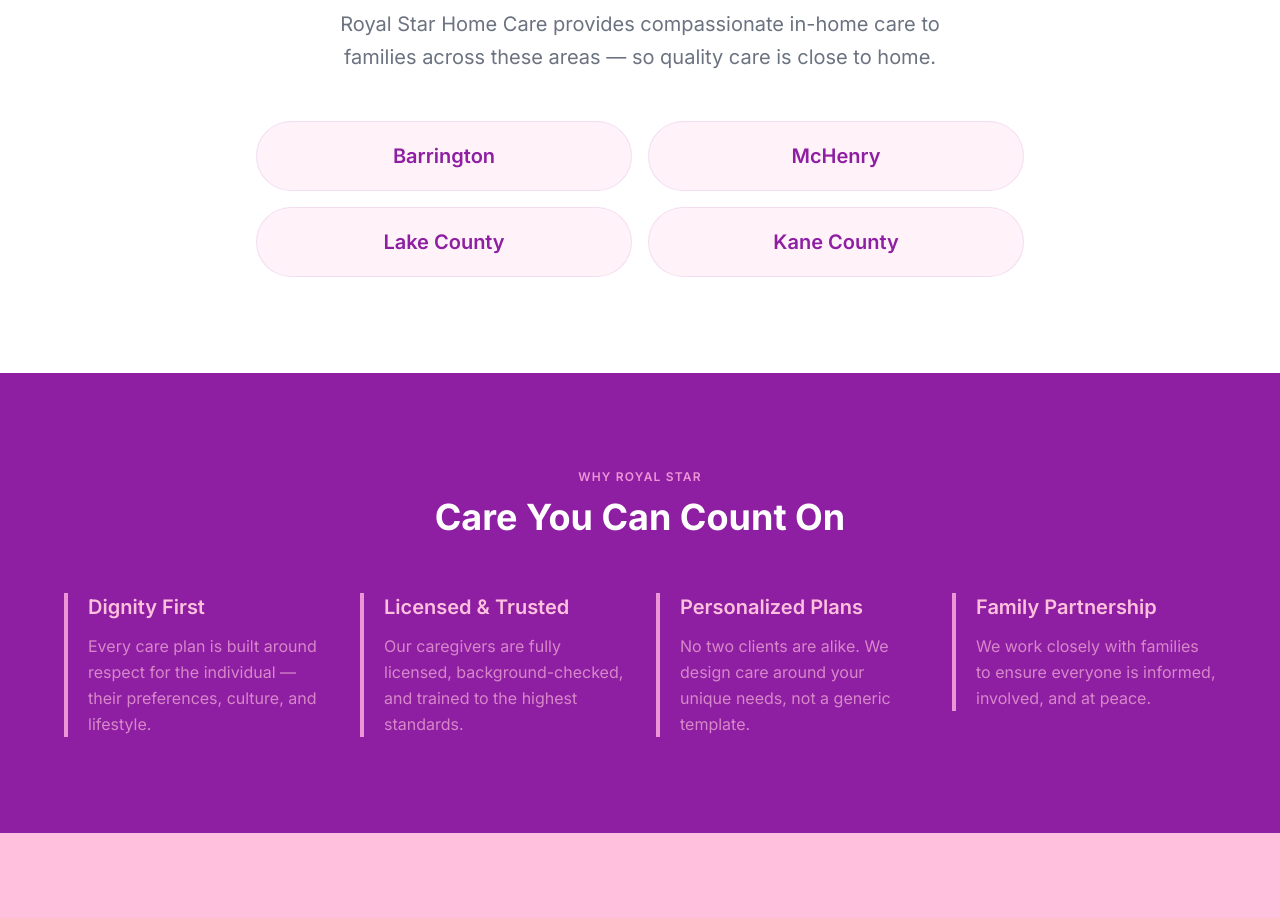
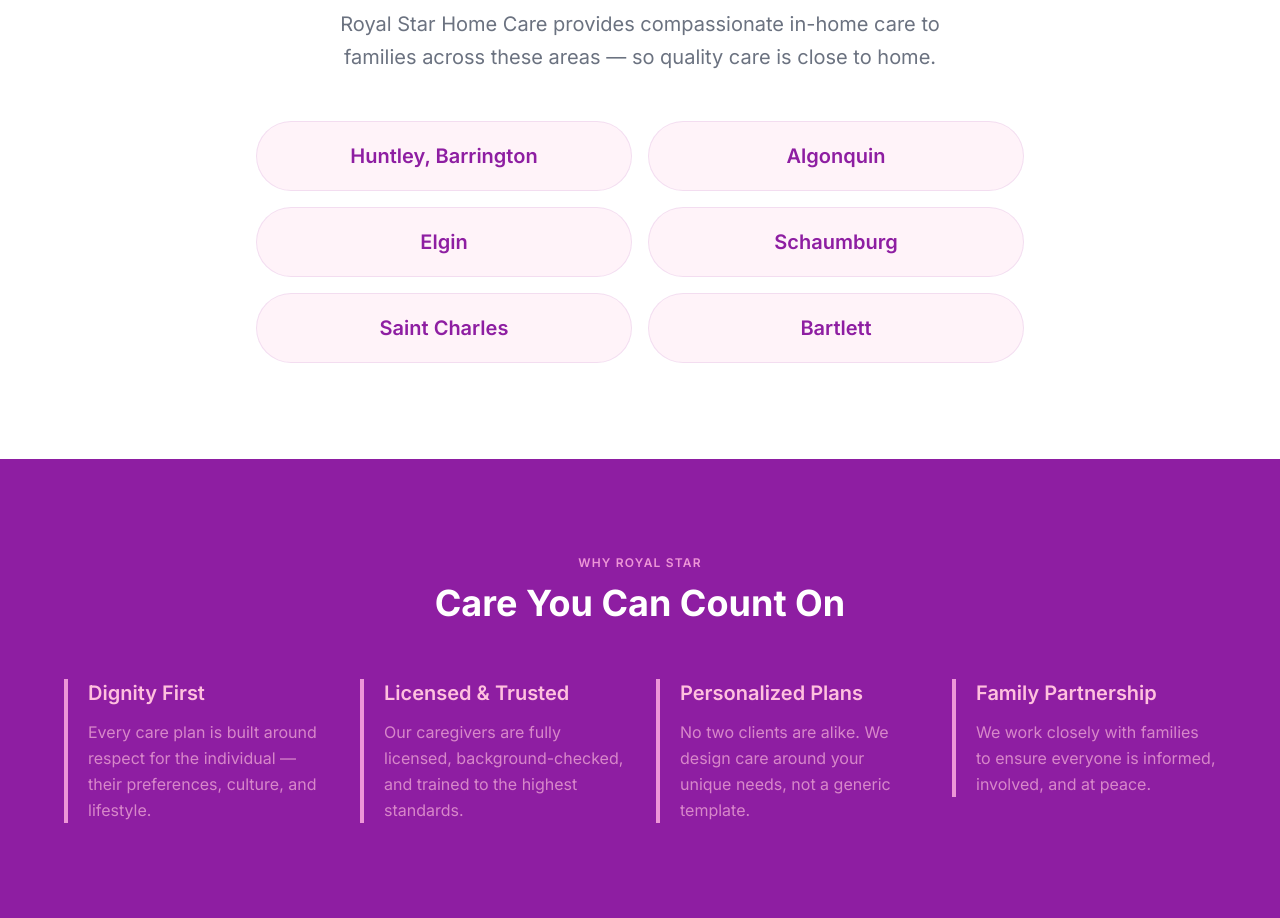
Before and after one commit to dedayorr/Royal-Star-Home-Care, a React (Create React App) app: page / in a window 1280 px wide. Shown: the part 2940-3858 px from the top of the page. Built offline with nearby package versions, Linux system fonts and the light colour scheme.

Commit message:
Location

```diff
--- a/src/pages/Home.js
+++ b/src/pages/Home.js
@@ -11,7 +11,14 @@
   { value: "100%", label: "Satisfaction Goal" },
 ];
 
-const serviceAreas = ["Barrington", "McHenry", "Lake County", "Kane County"];
+const serviceAreas = [
+  "Huntley, Barrington",
+  "Algonquin",
+  "Elgin",
+  "Schaumburg",
+  "Saint Charles",
+  "Bartlett",
+];
 
 const services = [
   {
```
